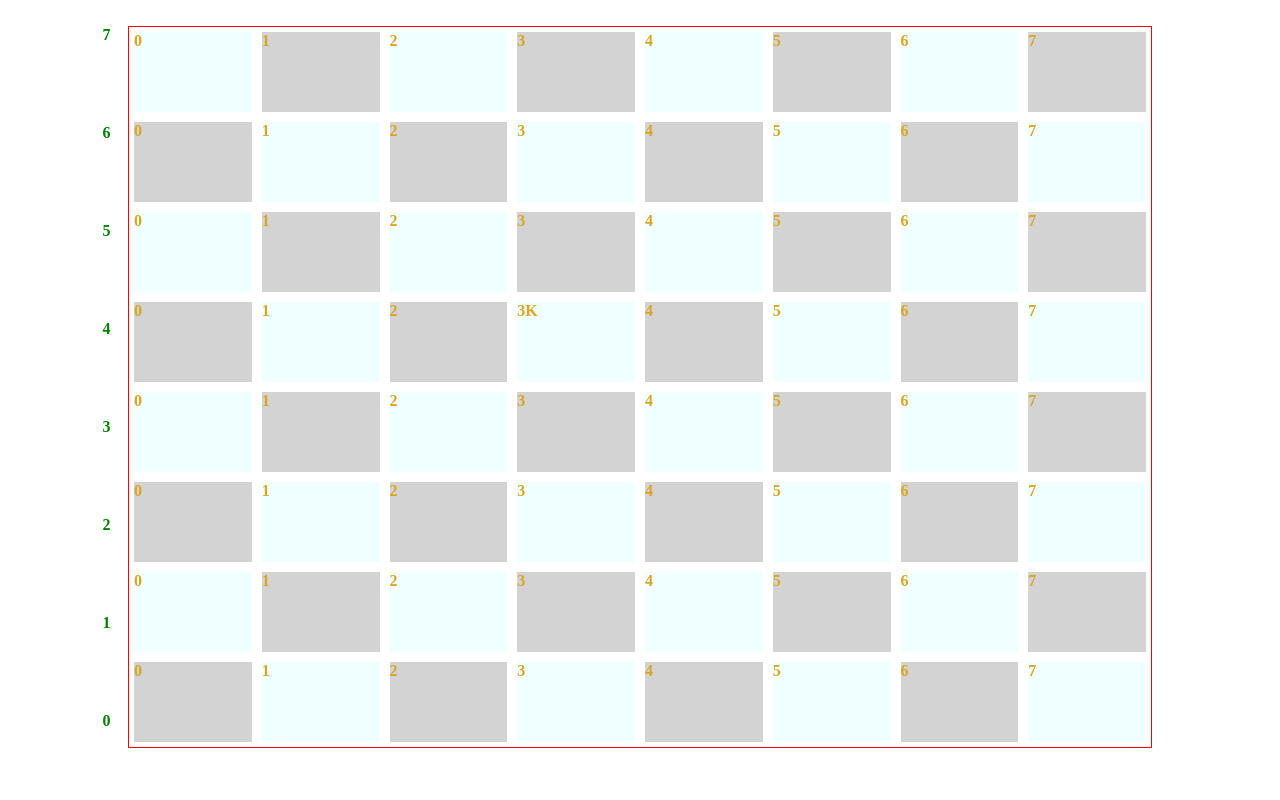
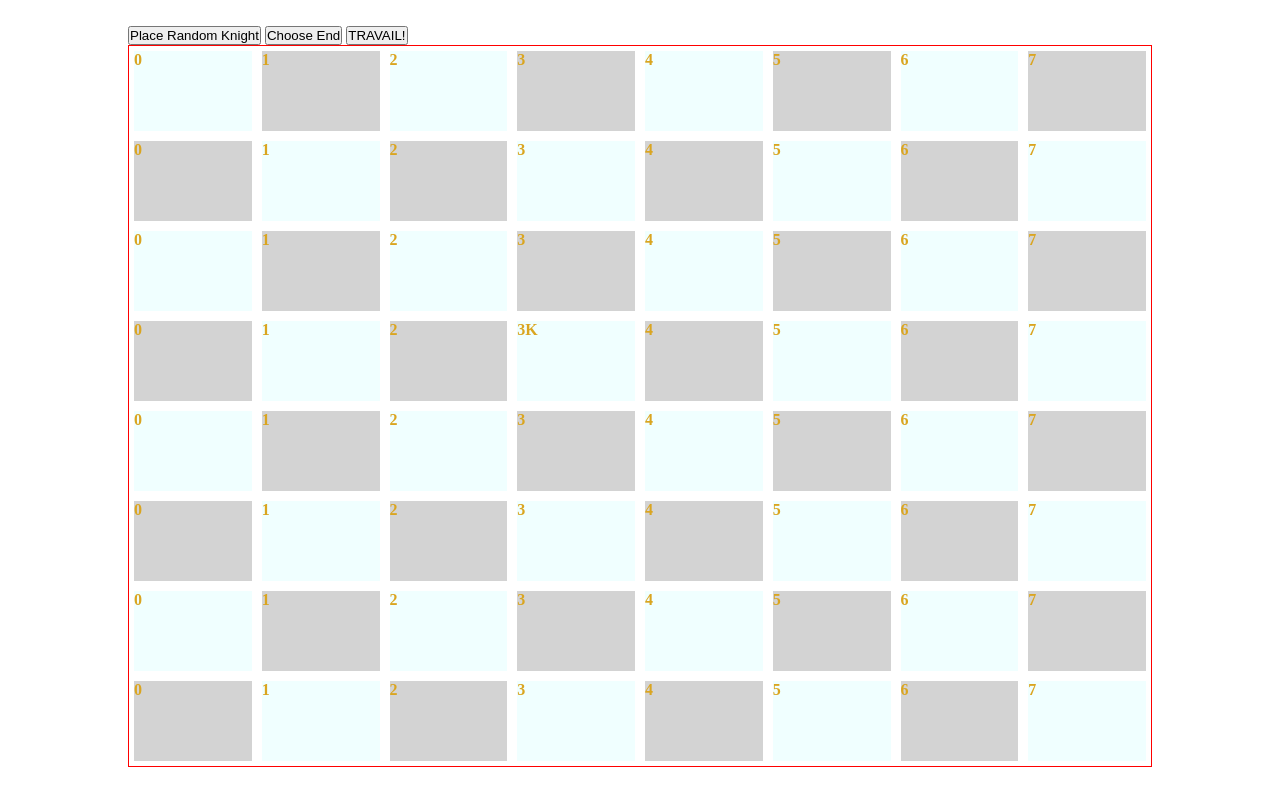
Before and after one commit to nabelk/knights-travails, a website: page dist/index.html in a window 1280 px wide. Drawn offline with Linux system fonts and the light colour scheme.

Commit message:
Add buttons settings

```diff
--- a/dist/index.html
+++ b/dist/index.html
@@ -7,16 +7,11 @@
         <title>Document</title>
     </head>
     <body>
-        <ul>
-            <li>7</li>
-            <li>6</li>
-            <li>5</li>
-            <li>4</li>
-            <li>3</li>
-            <li>2</li>
-            <li>1</li>
-            <li>0</li>
-        </ul>
+        <div class="btn-mode">
+            <button class="fuller-button blue">Place Random Knight</button>
+            <button class="fuller-button red">Choose End</button>
+            <button class="fuller-button white">TRAVAIL!</button>
+        </div>
         <div id="board"></div>
         <script src="main.js" defer></script>
     </body>
```
